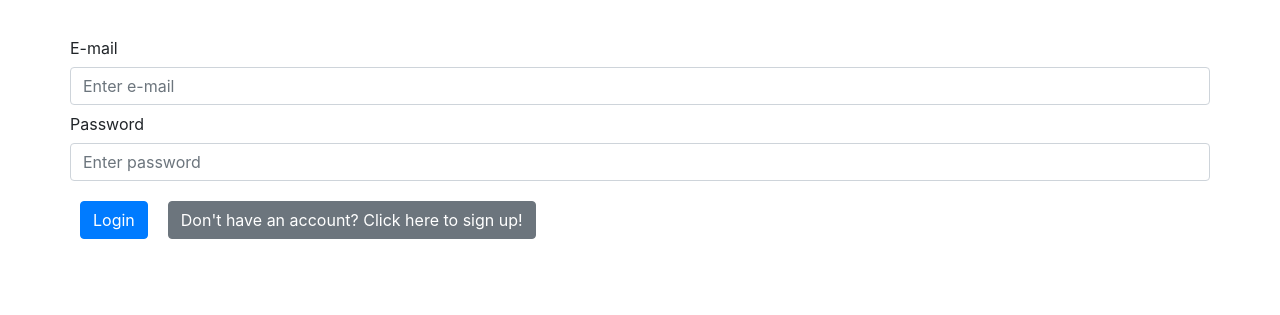
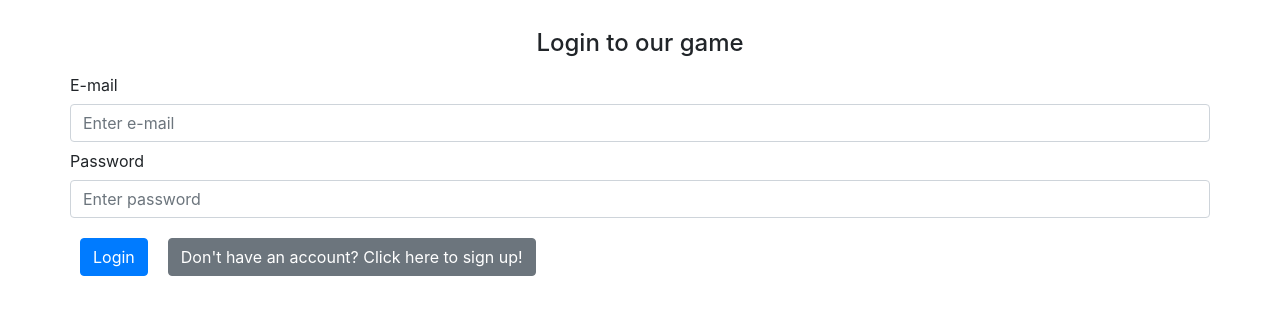
Before and after one commit to yinwanng/4711Assignment1, a website: page public/registrationLogin.html in a window 1280 px wide. Shown: the part 131-446 px from the top of the page. Drawn offline with nearby package versions, Linux system fonts and the light colour scheme; no server answers.

Commit message:
displayed message for login and registration friendly

```diff
--- a/public/controller/registrationLoginController.js
+++ b/public/controller/registrationLoginController.js
@@ -9,13 +9,17 @@ window.onload = () => {
 signMeUp = () => {
     event.preventDefault();
     $('#loginForm').hide();
+    $('#loginHeader').hide();
     $('#registrationForm').show();
+    $('#registrationHeader').show();
 }
 
 loginMeIn = () => {
     event.preventDefault();
     $('#registrationForm').hide();
+    $('#registrationHeader').hide();
     $('#loginForm').show();
+    $('#loginHeader').show();
 }
 
 retrieveErrors = () => {
--- a/public/models/string.js
+++ b/public/models/string.js
@@ -7,3 +7,5 @@ const msgUsernameOrEmailTaken = "The username or e-mail has already been taken."
 const welcomeTitle = "Hangman Game";               // welcome message
 const winMessage = "You got it right!";            // display win message
 const loseMessage = "Game Over!";                  // display lose message
+const msgLogin = "Login to our game";
+const msgRegistration = "Sign up now";
--- a/public/models/userModel.js
+++ b/public/models/userModel.js
@@ -27,7 +27,7 @@ UserSchema.statics.authenticate = (email, password, callback) => {
         if(err) {
             return callback(err);
         } else if(!user) {
-            var err = new Error("The user cannot be found.");
+            let err = new Error("The user cannot be found.");
             err.status = 401;
             return callback(err);
         }
--- a/public/view/registrationLoginView.js
+++ b/public/view/registrationLoginView.js
@@ -7,6 +7,20 @@ setupLogin = () => {
     let br = document.createElement("br");
     let br2 = document.createElement("br");
     form.classList = ["form-group row"];
+
+    let loginHeader = document.createElement("h4");
+    let loginMsgText = document.createTextNode(msgLogin);
+    loginHeader.id = "loginHeader";
+    loginHeader.appendChild(loginMsgText);
+    container.appendChild(loginHeader);
+
+    let registrationHeader = document.createElement("h4");
+    let registrationMsgText = document.createTextNode(msgRegistration);
+    registrationHeader.id = "registrationHeader";
+    registrationHeader.style.display = "none";
+    registrationHeader.appendChild(registrationMsgText);
+    container.appendChild(registrationHeader);
+
     container.appendChild(form);
 
     let emailLabel = document.createElement("label");
@@ -97,17 +111,6 @@ setupRegistration = () => {
     passwordInput.classList = ["form-control"];
     passwordInput.placeholder = "Enter password";
 
-    // let passwordConfirmationLabel = document.createElement("label");
-    // passwordConfirmationLabel.classList = ["col-form-label"];
-    // let passwordConfirmationText = document.createTextNode("Confirm Password");
-    // passwordConfirmationLabel.appendChild(passwordConfirmationText);
-    // let passwordConfirmationInput = document.createElement("input");
-    // passwordConfirmationInput.required = true;
-    // passwordConfirmationInput.name = "passwordConfirmation";
-    // passwordConfirmationInput.classList = ["form-control"];
-    // form.appendChild(passwordConfirmationLabel);
-    // form.appendChild(passwordConfirmationInput);
-
     form.appendChild(usernameLabel);
     form.appendChild(usernameInput);
     form.appendChild(emailLabel);
```
Also changed, not shown: public/registrationLogin.html (+3 -0 lines).
